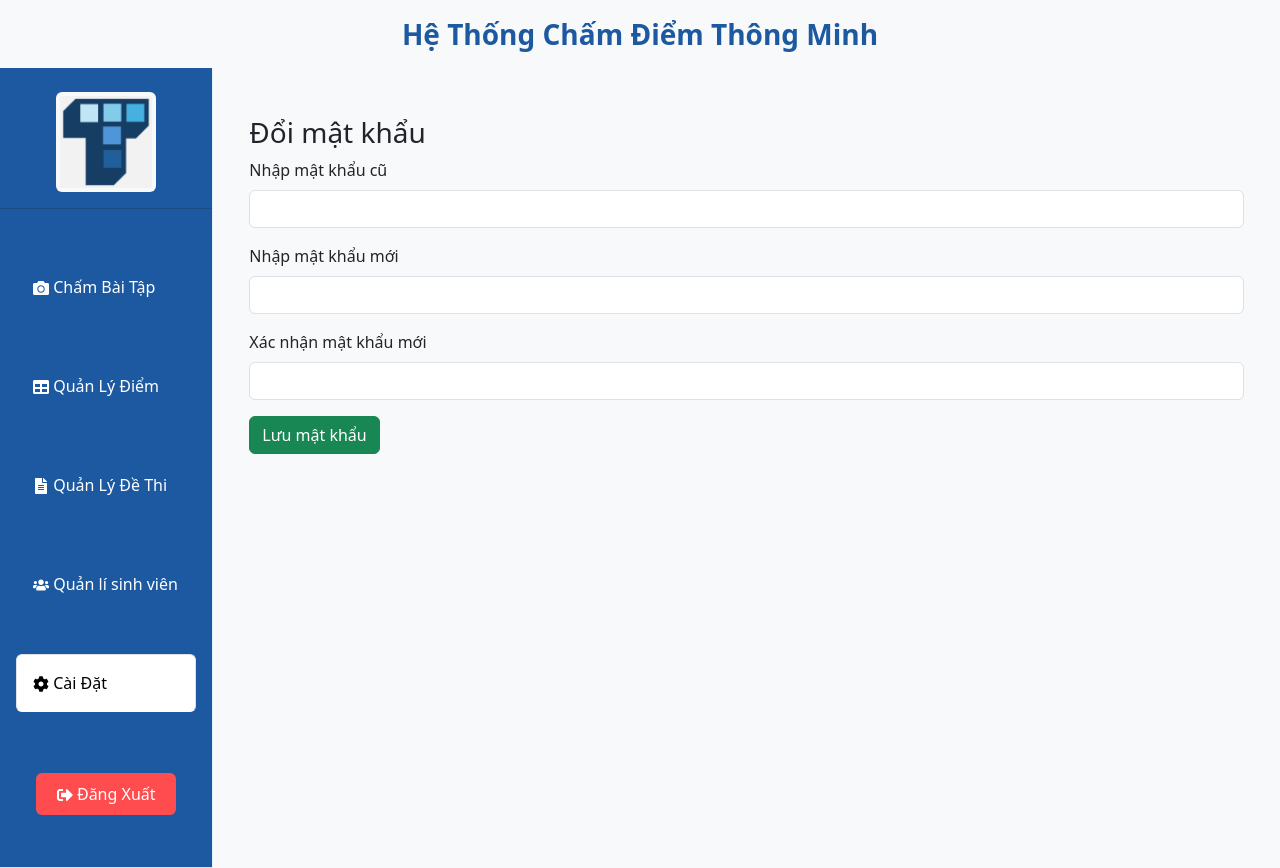
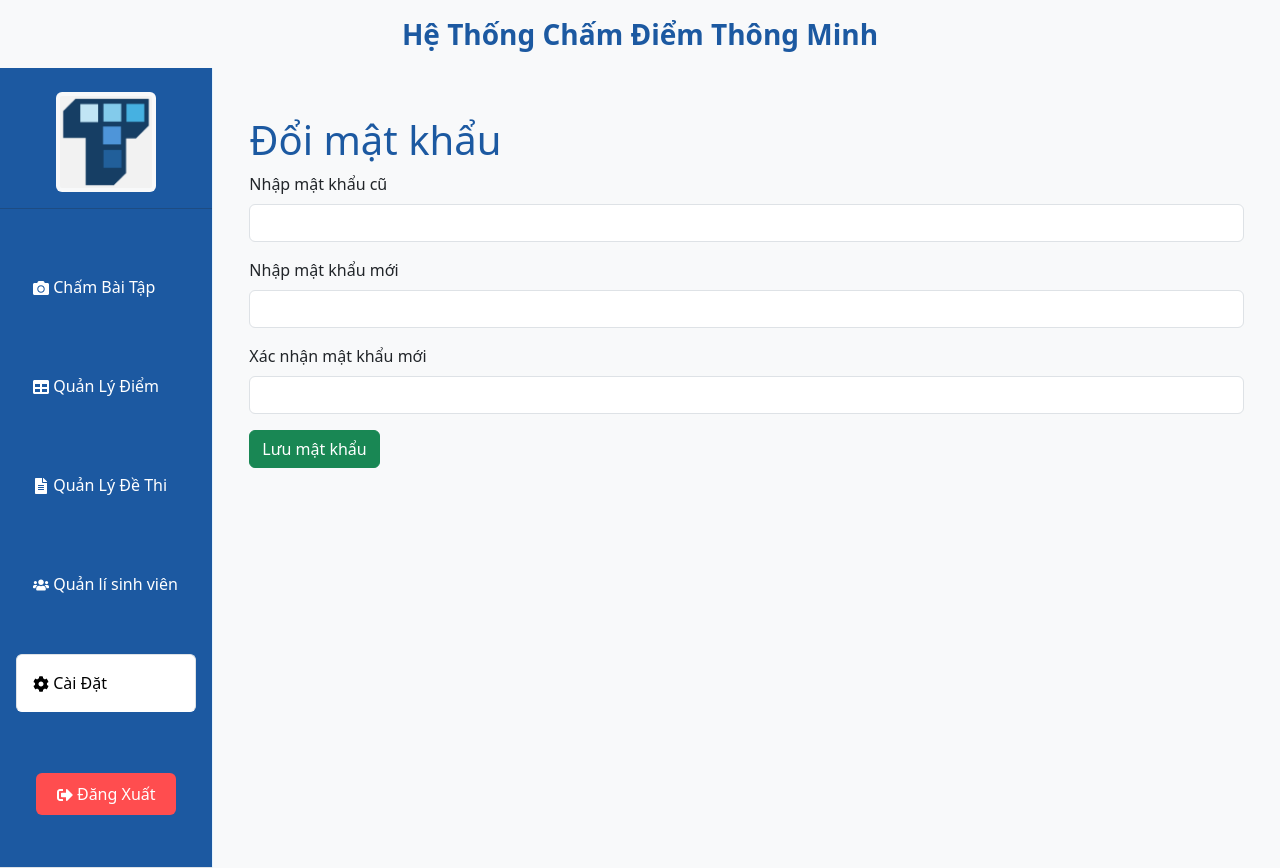
Before and after one commit to manhcopc/PBL4_frontend, a React (Vite) app: page /settings in a window 1280 px wide. Built offline with nearby package versions, Linux system fonts and the light colour scheme; sample sign-in values are in the browser's storage.

Commit message:
Fixed 'Change Password' Layout

```diff
--- a/src/pages/Setting/ChangePassword.jsx
+++ b/src/pages/Setting/ChangePassword.jsx
@@ -49,7 +49,7 @@ function ChangePassword() {
 
   return (
     <Container className="py-4">
-      <h3>Đổi mật khẩu</h3>
+      <h1 style={{ color: "#1C59A1" }}>Đổi mật khẩu</h1>
       <Form onSubmit={handleSubmit}>
         <Form.Group className="mb-3">
           <Form.Label>Nhập mật khẩu cũ</Form.Label>
```
